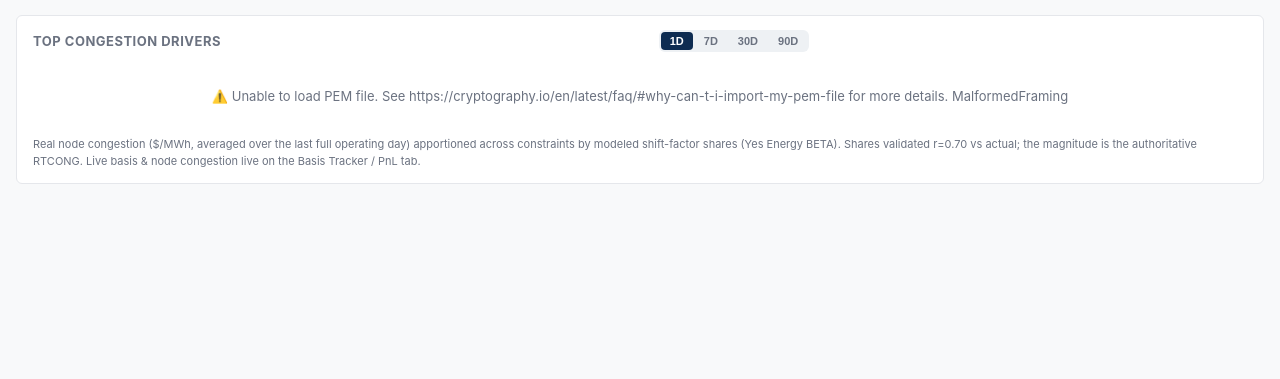
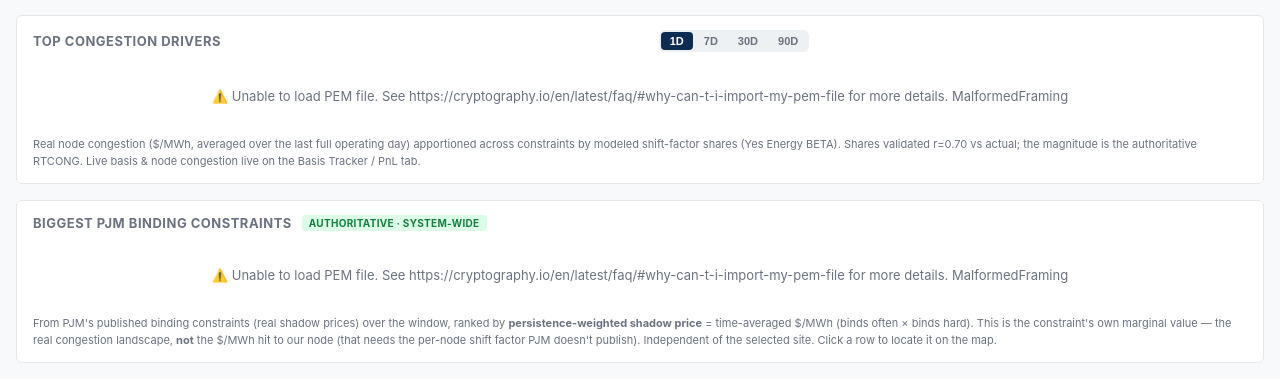
Before and after one commit to thewanderingbearkat/ercot-basis-tracker, a Flask app: page /pjm-constraints in a window 1280 px wide. Shown: the part 859-1238 px from the top of the page. Before the commit the page ends 1043 px from the top, so only its background shows below. Run offline with Flask 3, Linux system fonts and the light colour scheme; data that the repository does not hold is empty; parts of the project's set-up code (start-up, migrations or seed data) failed here and were passed over.

Commit message:
PJM: authoritative 'Biggest binding constraints' panel (system-wide)
PJM doesn't publish per-node shift factors, so per-node constraint impact can
only come from the modeled BETA. But the binding constraints themselves -- which
elements bound, shadow price, how often -- ARE authoritative (CONSTRAINTS,
ISO=PJMISO). New panel ranks them over the window by persistence-weighted shadow
price (SUM(shadow)/intervals = time-averaged $/MWh), with endpoint/voltage
descriptions and click-to-locate on the map. System-wide (site-independent),
clearly labeled as the constraint's own marginal value, NOT node impact.

- binding.py: binding_constraints(days, top) over the last-full-day window.
- web.py: /api/pjm/binding (cached by window).
- template: new panel + loadBinding()/focusBind(); follows the 1D/7D/30D/90D selector.

Untested against live Snowflake (Duo locked out this session); built on the same
CONSTRAINTS columns + PJM geometry path already proven by the ERCOT map / pjm mapping.

Co-Authored-By: Claude Opus 4.8 <noreply@anthropic.com>

```diff
--- /dev/null
+++ b/Constraints and Weather/pjm_constraint_map/binding.py
@@ -0,0 +1,90 @@
+"""Authoritative PJM binding constraints (system-wide).
+
+The node-attribution panel needs MODELED shift factors (BETA) to say how much a
+constraint hits OUR node. But the binding constraints THEMSELVES -- which elements
+bound, how hard (shadow price), and how often -- are AUTHORITATIVE in PJM and sit
+in the same CONSTRAINTS table as ERCOT (ISO='PJMISO'). This ranks them over the
+window by persistence-weighted shadow price, so you see the real congestion
+landscape with no modeling involved.
+
+IMPORTANT: the shadow price is the constraint's own marginal value ($/MWh), NOT
+the impact on our node -- that conversion needs the per-node shift factor PJM
+doesn't publish. So this is SYSTEM-WIDE congestion, complementary to (not a
+replacement for) the modeled node-attribution panel.
+"""
+from __future__ import annotations
+
+import os
+from datetime import timedelta
+from typing import Any
+
+from constraint_map.db import YES, query
+from constraint_map.geo import facility_geometry, routed_path
+
+from .attribution import last_full_day
+
+PJM_BASEMAP = os.path.join(os.path.dirname(__file__), "..", "data", "pjm_transmission_lines.geojson")
+
+
+def binding_constraints(days: int = 1, top: int = 15) -> dict[str, Any]:
+    """Top binding PJM constraints over the window (last full operating day, or a
+    trailing N-day window ending there), ranked by persistence-weighted shadow
+    price = SUM(shadow price) / intervals in window -- a time-averaged $/MWh that
+    rewards binding both often and hard."""
+    as_of = last_full_day()
+    if as_of is None:
+        return {"as_of": None, "start": None, "days": int(days), "intervals": 0, "drivers": []}
+    days = max(1, int(days))
+    start = as_of - timedelta(days=days - 1)
+    win = f"DATETIME >= '{start}' AND DATETIME < DATEADD('day', 1, '{as_of}'::DATE)"
+
+    # Total intervals in the window (the ATC denominator). Cadence-agnostic: the
+    # CONSTRAINTS grid defines the intervals, and hours are derived from the span.
+    total = query(f"""
+        SELECT COUNT(DISTINCT DATETIME) AS N FROM {YES}.CONSTRAINTS
+        WHERE ISO='PJMISO' AND {win}
+    """)[0]["N"] or 1
+
+    rows = query(f"""
+        SELECT CONSTRAINTNAME AS NM,
+               ANY_VALUE(FACILITYID)       AS FID,
+               ANY_VALUE(CONTINGENCY)      AS CTG,
+               COUNT(DISTINCT CONTINGENCY) AS N_CTG,
+               COUNT(DISTINCT DATETIME)    AS N_BIND,
+               AVG(PRICE)                  AS AVG_SP,
+               SUM(PRICE) / {total}        AS ATC_SP,
+               MAX(PRICE)                  AS MAX_SP
+        FROM {YES}.CONSTRAINTS
+        WHERE ISO='PJMISO' AND PRICE <> 0 AND {win}
+        GROUP BY CONSTRAINTNAME
+        ORDER BY ABS(SUM(PRICE) / {total}) DESC
+        LIMIT {int(top)}
+    """)
+
+    span_hours = days * 24.0
+    drivers = []
+    for r in rows:
+        n = int(r["N_BIND"])
+        drivers.append({
+            "facility_id": r["FID"], "name": r["NM"], "contingency": r["CTG"],
+            "n_contingencies": int(r["N_CTG"]) if r["N_CTG"] is not None else 1,
+            "atc_sp": float(r["ATC_SP"]) if r["ATC_SP"] is not None else 0.0,
+            "avg_sp": float(r["AVG_SP"]) if r["AVG_SP"] is not None else 0.0,
+            "max_sp": float(r["MAX_SP"]) if r["MAX_SP"] is not None else 0.0,
+            "n_bind": n, "pct_time": 100.0 * n / total,
+            "hours_bound": (n / total) * span_hours,
+        })
+
+    # Endpoint + voltage geometry (routed on the PJM basemap) so the list shows
+    # origin/end/voltage and each row can locate itself on the map.
+    geo = facility_geometry([d["facility_id"] for d in drivers])
+    for d in drivers:
+        g = geo.get(d["facility_id"]) or {}
+        frm, to = g.get("from"), g.get("to")
+        path = routed_path(frm, to, PJM_BASEMAP, tol_km=5.0) if (frm and to) else None
+        d["from"], d["to"], d["voltage"] = frm, to, g.get("voltage")
+        d["drawable"] = bool(frm and to)
+        d["path"], d["snapped"] = path, path is not None
+
+    return {"as_of": str(as_of), "start": str(start), "days": days,
+            "intervals": total, "drivers": drivers}
--- a/Constraints and Weather/pjm_constraint_map/templates/pjm_constraint_map.html
+++ b/Constraints and Weather/pjm_constraint_map/templates/pjm_constraint_map.html
@@ -39,8 +39,11 @@
   .empty { color:#6b7280; font-size:13px; padding:24px 8px; text-align:center; }
   .note { font-size:11px; color:#6b7280; margin-top:8px; line-height:1.5; }
   #map { height:460px; border-radius:6px; border:1px solid #e5e7eb; }
-  #drvgrid { display:grid; grid-template-columns:1fr; gap:2px 28px; }
-  @media (min-width:760px){ #drvgrid { grid-template-columns:1fr 1fr; } }
+  #drvgrid, #bindgrid { display:grid; grid-template-columns:1fr; gap:2px 28px; }
+  @media (min-width:760px){ #drvgrid, #bindgrid { grid-template-columns:1fr 1fr; } }
+  .drv.clk { cursor:pointer; border-radius:4px; }
+  .drv.clk:hover { background:#f1f5f9; }
+  .badge { font-size:10px; font-weight:700; color:#15803d; background:#dcfce7; border-radius:4px; padding:2px 7px; text-transform:uppercase; letter-spacing:.3px; }
   .basis-head { display:flex; align-items:baseline; gap:9px; flex-wrap:wrap; margin-bottom:12px; }
   .basis-head .lab { font-size:12px; color:#6b7280; text-transform:uppercase; letter-spacing:.5px; font-weight:600; }
   .basis-head b { font-size:26px; font-weight:700; line-height:1; }
@@ -116,6 +119,20 @@
       constraints by modeled shift-factor shares (Yes Energy BETA). Shares validated r=0.70 vs actual; the
       magnitude is the authoritative RTCONG. Live basis &amp; node congestion live on the Basis Tracker / PnL tab.</div>
   </div>
+
+  <div class="panel" style="margin-top:16px;">
+    <div style="display:flex; align-items:center; gap:10px; flex-wrap:wrap;">
+      <h2 style="margin:0;">Biggest PJM binding constraints</h2>
+      <span class="badge">authoritative &middot; system-wide</span>
+      <span id="bindMeta" class="health" style="margin-left:auto;"></span>
+    </div>
+    <div id="binding" style="margin-top:12px;"><div class="empty">Loading&hellip;</div></div>
+    <div class="note">From PJM's published binding constraints (real shadow prices) over the window, ranked by
+      <b>persistence-weighted shadow price</b> = time-averaged $/MWh (binds often &times; binds hard). This is the
+      constraint's own marginal value &mdash; the real congestion landscape, <b>not</b> the $/MWh hit to our node
+      (that needs the per-node shift factor PJM doesn't publish). Independent of the selected site. Click a row to
+      locate it on the map.</div>
+  </div>
 </div></div>
 
 <script>
@@ -138,6 +155,8 @@ L.tileLayer("https://{s}.basemaps.cartocdn.com/light_all/{z}/{x}/{y}{r}.png", {
 }).addTo(map);
 const basemapLayer = L.layerGroup().addTo(map);   // green transmission grid (under drivers)
 const driverLayer = L.layerGroup().addTo(map);
+const highlightLayer = L.layerGroup().addTo(map);  // transient highlight for click-to-locate
+const bindGeom = {};   // binding-row uid -> geometry, for click-to-locate on the map
 
 async function loadBasemap(){
   try {
@@ -233,7 +252,7 @@ function renderWinTabs(){
   document.getElementById("winTabs").innerHTML = WINDOWS.map(w =>
     `<button data-d="${w.d}" class="${w.d===curDays?'active':''}">${w.label}</button>`).join("");
   document.querySelectorAll("#winTabs button").forEach(b =>
-    b.onclick = () => { curDays = +b.dataset.d; renderWinTabs(); loadBasis(); loadAttribution(); loadMap(); });
+    b.onclick = () => { curDays = +b.dataset.d; renderWinTabs(); loadBasis(); loadAttribution(); loadMap(); loadBinding(); });
 }
 
 async function loadAttribution(){
@@ -258,12 +277,57 @@ async function loadAttribution(){
   } catch(e){ el.innerHTML = `<div class="empty">fetch error: ${e}</div>`; }
 }
 
+// ---- Authoritative system-wide binding constraints ---------------------
+async function loadBinding(){
+  const el = document.getElementById("binding");
+  el.innerHTML = '<div class="empty">Loading&hellip;</div>';
+  try {
+    const d = await (await fetch(`/api/pjm/binding?days=${curDays}`)).json();
+    if (d.error){ el.innerHTML = `<div class="empty">⚠️ ${d.error}</div>`; return; }
+    if (!d.drivers || !d.drivers.length){ el.innerHTML = '<div class="empty">No binding constraints for the window.</div>'; return; }
+    document.getElementById("bindMeta").innerHTML = `${fmtWindow(d)} &middot; ${d.intervals} intervals`;
+    Object.keys(bindGeom).forEach(k => delete bindGeom[k]);
+    d.drivers.forEach((x,i) => { x._uid = "k"+i; if (x.drawable || x.from || x.to) bindGeom[x._uid] = x; });
+    const max = Math.max(...d.drivers.map(x => Math.abs(x.atc_sp)), 0.01);
+    el.innerHTML = `<div id="bindgrid">` + d.drivers.map(x => {
+      const clk = !!(x.drawable || x.from || x.to);
+      const desc = x.drawable ? `${x.from.name} → ${x.to.name}${x.voltage ? " · " + Math.round(x.voltage) + " kV" : ""}`
+                 : (x.from || x.to) ? `near ${(x.from || x.to).name}` : "location n/a";
+      return `<div class="drv${clk?' clk':''}"${clk?` onclick="focusBind('${x._uid}')"`:''}>
+        <div class="drow"><span class="nm">${x.name}</span><span class="v neg">${x.atc_sp.toFixed(2)} $/MWh</span></div>
+        <div class="bar" style="width:${Math.max(2, Math.abs(x.atc_sp)/max*100)}%"></div>
+        <div class="sub">${desc}</div>
+        <div class="sub">${x.pct_time.toFixed(0)}% of intervals bound &middot; avg $${x.avg_sp.toFixed(0)}/MWh when binding &middot; ${x.hours_bound.toFixed(0)} hrs${x.n_contingencies>1 ? " &middot; "+x.n_contingencies+" contingencies" : ""}</div>
+      </div>`;
+    }).join("") + `</div>`;
+  } catch(e){ el.innerHTML = `<div class="empty">fetch error: ${e}</div>`; }
+}
+
+function focusBind(uid){
+  highlightLayer.clearLayers();
+  const x = bindGeom[uid];
+  if (!x) return;
+  if ((x.path && x.path.length > 1) || x.drawable){
+    const pts = (x.path && x.path.length > 1) ? x.path : [[x.from.lat,x.from.lon],[x.to.lat,x.to.lon]];
+    L.polyline(pts, { color:"#7c3aed", weight:6, opacity:0.95,
+      dashArray:(x.path && x.path.length > 1) ? null : "4 7", lineCap:"round" })
+      .addTo(highlightLayer).bindPopup(`<b>${x.name}</b><br>${x.from.name} &rarr; ${x.to.name}` +
+        `${x.voltage ? " &middot; "+Math.round(x.voltage)+" kV" : ""}<br>ATC shadow: <b>${x.atc_sp.toFixed(2)} $/MWh</b>`).openPopup();
+    map.fitBounds(pts, { padding:[40,40] });
+  } else if (x.from || x.to){
+    const e = x.from || x.to;
+    L.circleMarker([e.lat,e.lon], { radius:7, color:"#7c3aed", weight:2, fillColor:"#7c3aed", fillOpacity:0.8 }).addTo(highlightLayer);
+    map.setView([e.lat,e.lon], 8);
+  }
+}
+
 renderSiteTabs();
 renderWinTabs();
 loadBasemap();
 loadBasis();
 loadAttribution();
 loadMap();
+loadBinding();
 </script>
 </body>
 </html>
--- a/Constraints and Weather/pjm_constraint_map/web.py
+++ b/Constraints and Weather/pjm_constraint_map/web.py
@@ -17,6 +17,7 @@ from constraint_map.geo import load_basemap
 
 from .attribution import daily_attribution
 from .basis import basis_decomposition
+from .binding import binding_constraints
 from .congestion import node_congestion
 from .mapping import driver_map
 from .sites import SITES
@@ -131,6 +132,26 @@ def api_basis():
     return jsonify({**data, "cache_age_seconds": 0})
 
 
+# Authoritative system-wide binding constraints (not node-specific). Keyed by
+# window only -- doesn't depend on the selected site.
+_binding_cache: dict = {}
+
+
+@pjm_constraints_bp.route("/api/pjm/binding")
+def api_binding():
+    days = _days_arg()
+    hit = _binding_cache.get(days)
+    if hit and (time.time() - hit[0]) < ATTRIB_CACHE_TTL and request.args.get("fresh") != "1":
+        return jsonify({**hit[1], "cache_age_seconds": round(time.time() - hit[0], 1)})
+    try:
+        data = binding_constraints(days=days)
+    except Exception as e:
+        logger.exception("pjm binding_constraints failed")
+        return jsonify({"error": str(e)}), 502
+    _binding_cache[days] = (time.time(), data)
+    return jsonify({**data, "cache_age_seconds": 0})
+
+
 _map_cache: dict = {}
 
 
```
